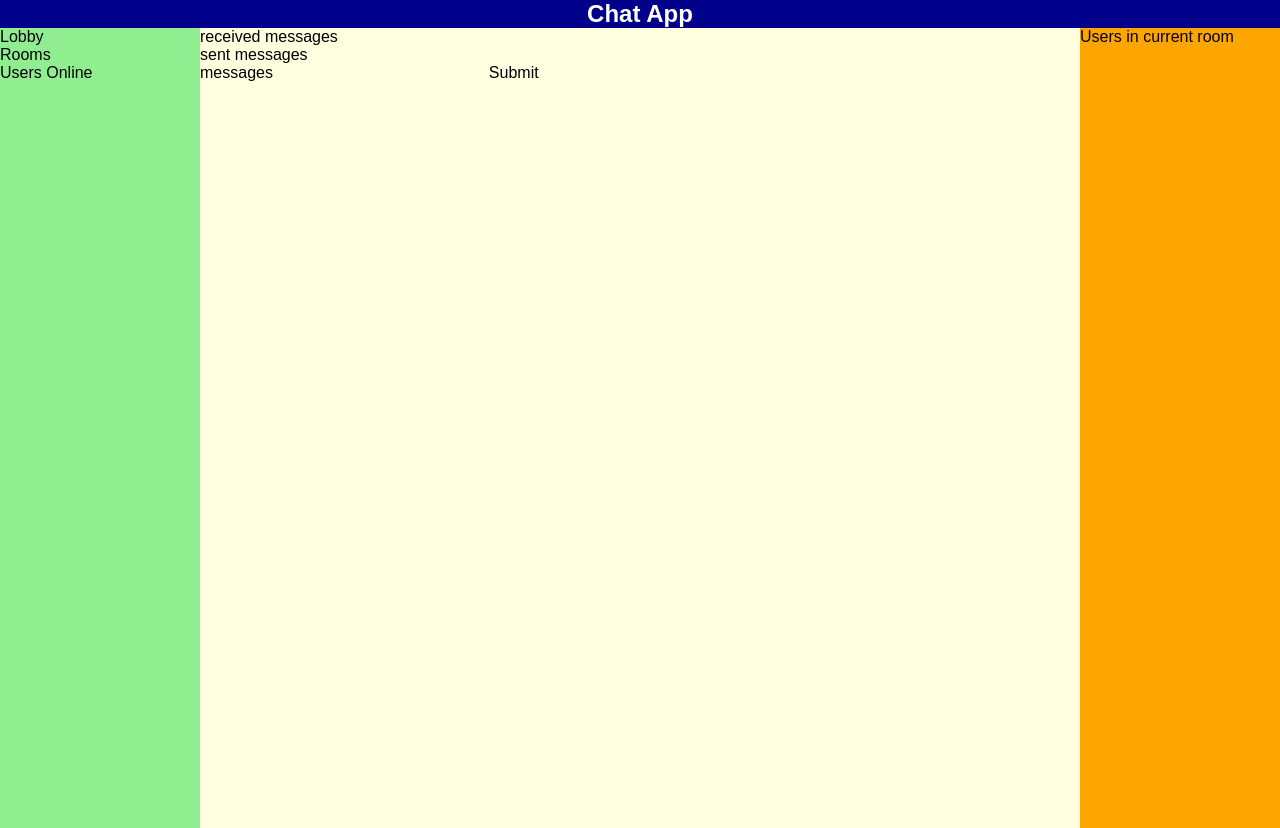
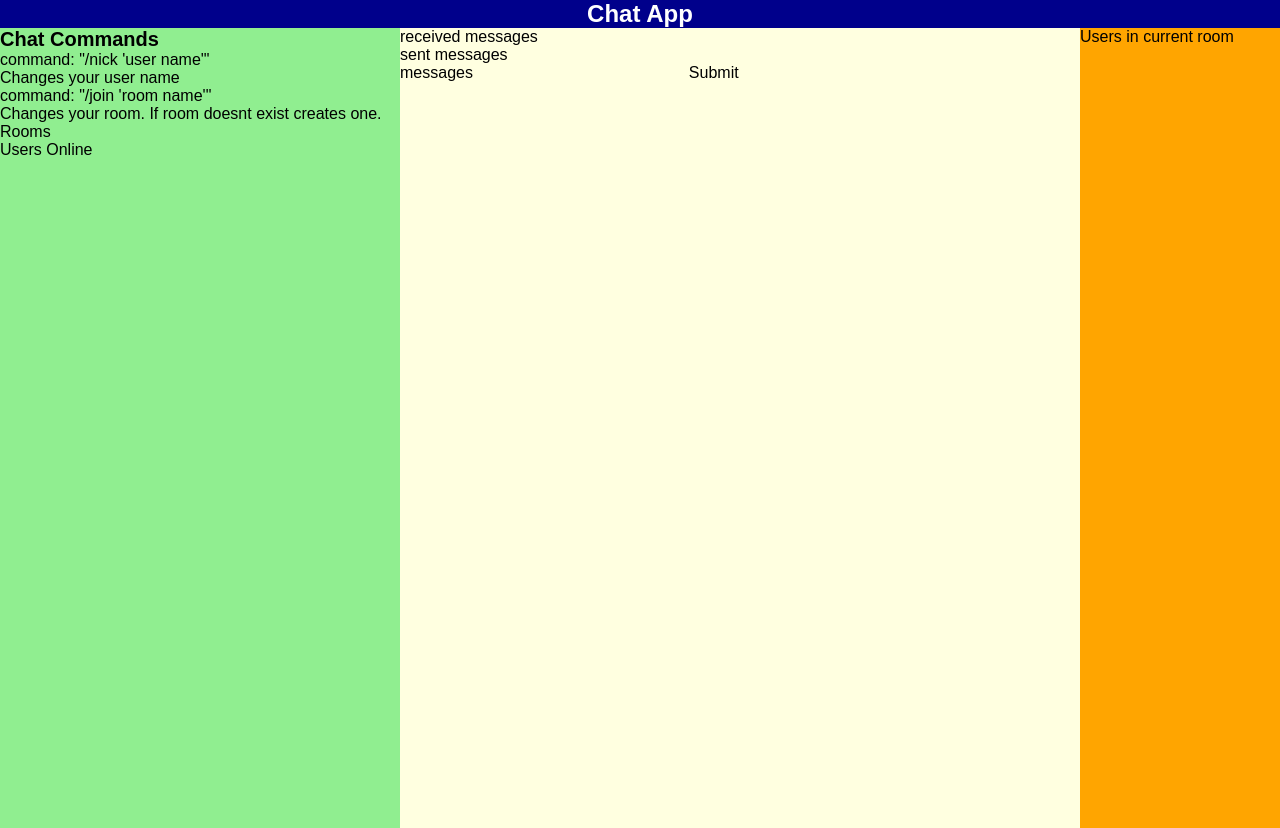
Before and after one commit to fpetre/Chat-App, a website: page public/index.html in a window 1280 px wide. Drawn offline with nearby package versions, Linux system fonts and the light colour scheme; no server answers.

```diff
--- a/public/css/index.css
+++ b/public/css/index.css
@@ -64,7 +64,7 @@
 .site-sidebar {
   float: left;
   height: 100%;
-  width: 200px;
+  width: 400px;
   background: lightgreen;
   overflow: auto;
 }
@@ -73,6 +73,11 @@
   height: 100%;
   background: lightyellow;
   overflow: auto;
+}
+
+.chat-commands > h2 {
+  font-weight: bold;
+  font-size: 20px;
 }
 
 /*room main*/
--- a/public/index.html
+++ b/public/index.html
@@ -19,7 +19,16 @@
 		</header>
 		<main class="site-main group">
 			<section class="site-sidebar">
-				<div class="lobby">Lobby</div>
+
+				<div class="chat-commands">
+					<h2>Chat Commands</h2>
+					<ul>
+						<li>command: "/nick 'user name'" </li>
+						<li>Changes your user name</li>
+						<li>command: "/join 'room name'" </li>
+						<li>Changes your room. If room doesnt exist creates one.</li>
+					</ul>
+				</div>
 				<label for="room-list">Rooms</label>
 				<ul id="room-list"></ul>
 
```
Also changed, not shown: lib/chat_server.js.
